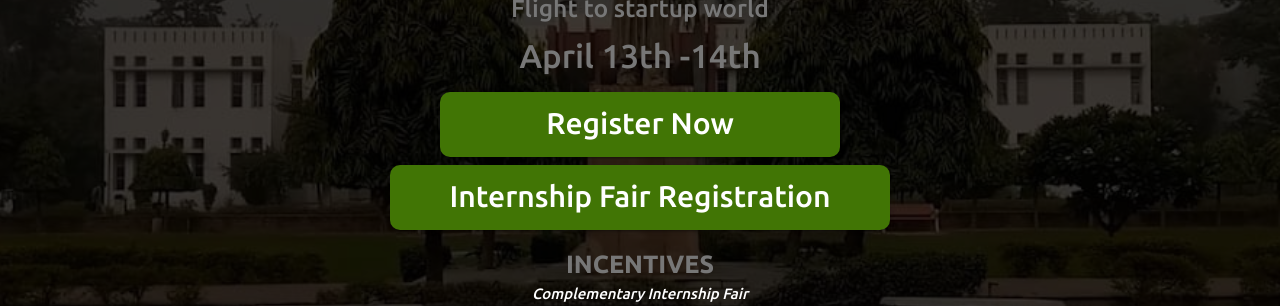
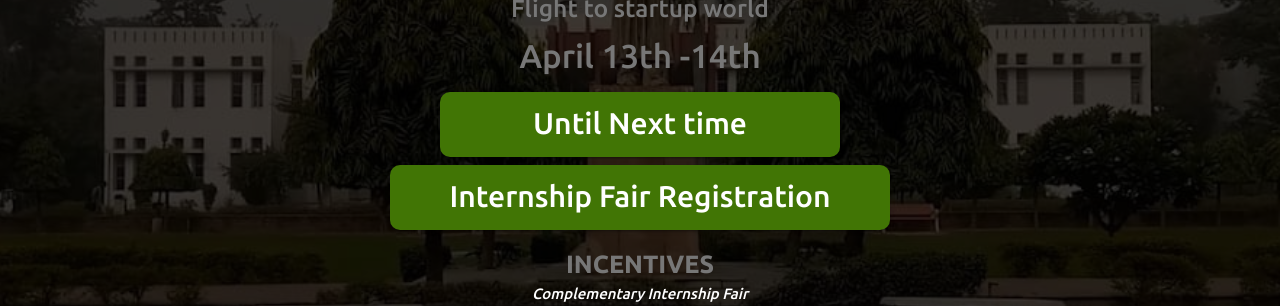
Before and after one commit to FinFO-app/emphasisO.com, a Jekyll site: the page built from index.html, in a window 1280 px wide and 900 px high. Shown: the part 329-635 px from the top of the window. Built offline with Jekyll 4.4.1, drawn with Linux system fonts in a browser that asks for light colours; some of the changed text lies outside the part shown.

Commit message:
Update index.html

```diff
--- a/index.html
+++ b/index.html
@@ -31,7 +31,7 @@ layout: default
                     <div class="center">
                     	<div class="animated fadeIn delay-1s green card" style=";padding: 15px;border-radius: 10px;;width:400px;height:65px;z-index:1;position:absolute;left:50%; transform: translate(-50%,0)">
                         <h5 class="animated pulse delay-2s white-text" style="font-size: 2.0rem;margin: 0">
-                            <a href="http://go.eventshigh.com/5svcwz" style="color:white">Register Now</a>
+                            <a href="#" style="color:white">Until Next time</a>
                         </h5>
                     	</div>
                         <div class="animated fadeIn delay-1s green card" style="margin-top:80px;padding: 15px;border-radius: 10px;;width:500px;height:65px;z-index:1;position:absolute;left:50%; transform: translate(-50%,0)">
@@ -226,7 +226,7 @@ layout: default
 <div class="center">
                     <div class="animated fadeIn delay-1s green card" style=";padding: 15px;border-radius: 10px;;width:400px;height:65px;z-index:1;position:absolute;left:50%; transform: translate(-50%,0)">
                         <h5 class="animated pulse delay-2s white-text" style="font-size: 2.0rem;margin: 0">
-                            <a href="http://go.eventshigh.com/5svcwz" style="color:white">Register Now </a>
+                            <a href="#" style="color:white">Until Next time</a>
                         </h5>
 
                     </div>
```
